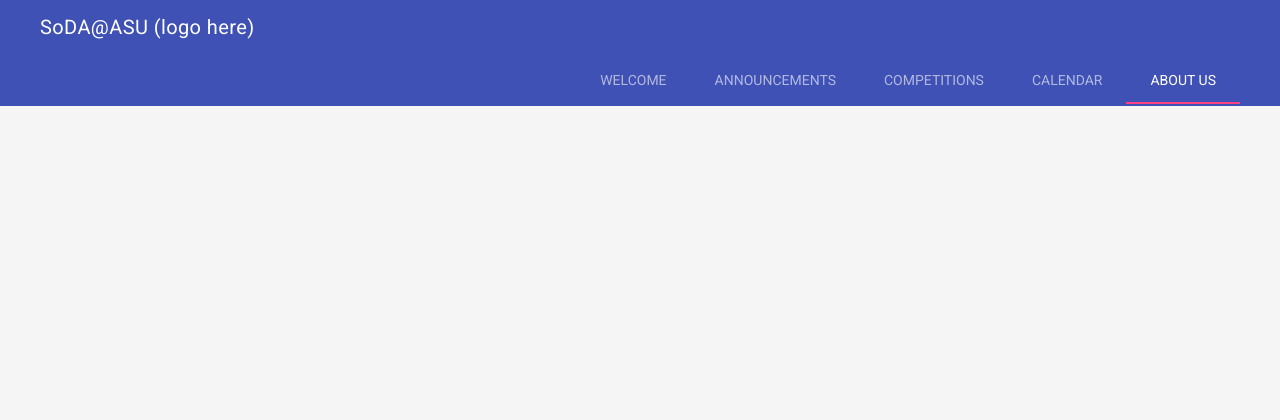
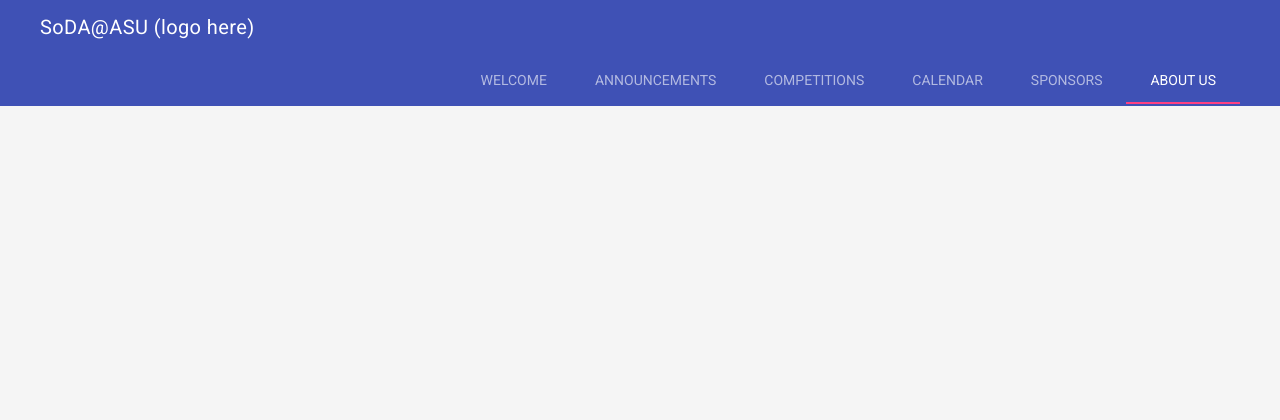
Before and after one commit to asusoda/SoDA-website-legacy, a Django app: page /post/about-us/ in a window 1280 px wide. Shown: the top 420 px of the page. Run offline with Django 3.2, Linux system fonts and the light colour scheme.

Commit message:
Linked sponsors.html to base.html

```diff
--- a/SoDA/post/views.py
+++ b/SoDA/post/views.py
@@ -54,4 +54,4 @@ def sponsors(request):
 	context_dict.update(is_active)
 	context_dict['sponsors'] = 'mdl-layout__tab is-active'
 	context_dict['current_page'] = 'Sponsors'
-	return render(request,'post/sponsors.html')
+	return render(request,'post/sponsors.html',context_dict)
--- a/SoDA/templates/base.html
+++ b/SoDA/templates/base.html
@@ -80,6 +80,7 @@
                     <a href="/post/announcements/" class="{{ announcements }}">Announcements</a>
                     <a href="/post/competitions/" class="{{ competitions }}">Competitions</a>
                     <a href="/post/calendar/" class="{{ calendar }}">Calendar</a>
+                    <a href="/post/sponsors/" class="{{ sponsors }}">Sponsors</a>
                     <a href="/post/about-us/" class="{{ aboutus }}">About Us</a>
                 </nav>
             </div>
@@ -93,10 +94,11 @@
                 <span class="mdl-layout-title">SoDA@ASU</span>
                 <nav class="mdl-navigation">
                     <a href="/post/" class="mdl-navigation__link">Welcome</a>
-                    <a href="/post/announcements" class="mdl-navigation__link">Announcements</a>
-                    <a href="/post/competitions" class="mdl-navigation__link">Competitons</a>
-                    <a href="/post/calendar" class="mdl-navigation__link">Calendar</a>
-                    <a href="/post/about-us" class="mdl-navigation__link">About Us</a>
+                    <a href="/post/announcements/" class="mdl-navigation__link">Announcements</a>
+                    <a href="/post/competitions/" class="mdl-navigation__link">Competitons</a>
+                    <a href="/post/calendar/" class="mdl-navigation__link">Calendar</a>
+                    <a href="/post/sponsors/" class="mdl-navigation__link">Sponsors</a>
+                    <a href="/post/about-us/" class="mdl-navigation__link">About Us</a>
                 </nav>
             </div>
 
```
